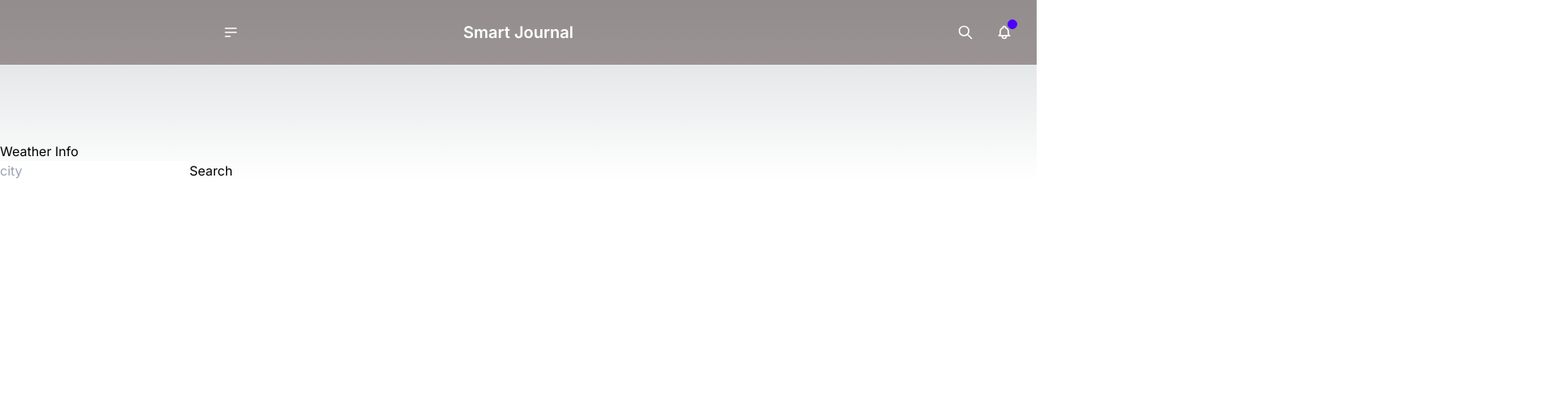
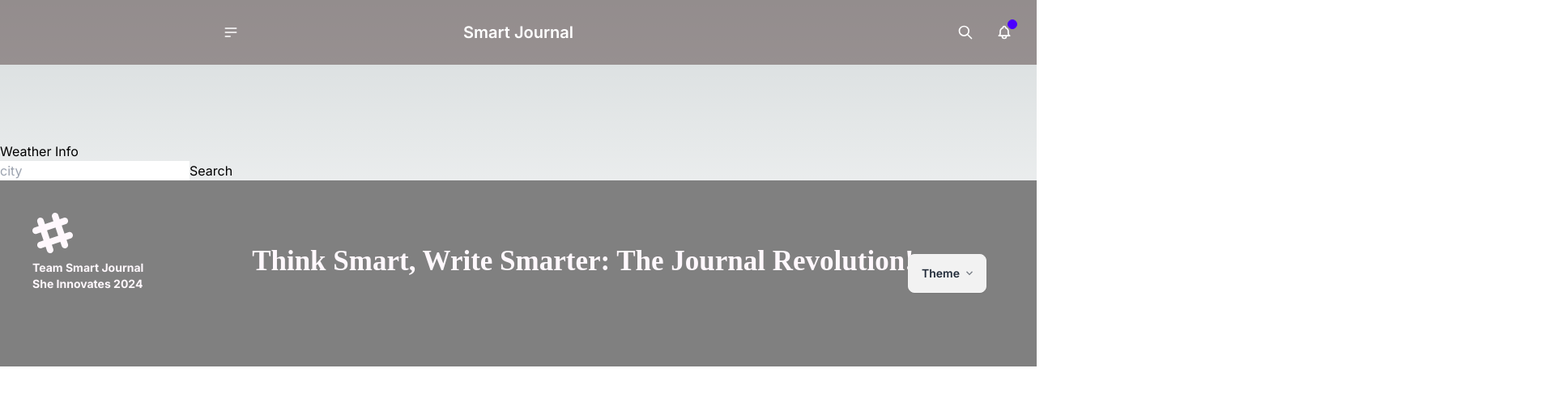
Before and after one commit to lampealex888/sheinnovates2024-smart-journal, a Next.js app: page /weather in a window 1280 px wide. Shown: the top 492 px of the page at 81% size, 1920 px wide, since content can reach past the window. Built offline with nearby package versions, Linux system fonts and the light colour scheme; no server answers.

Commit message:
move footer into component

```diff
--- /dev/null
+++ b/src/app/components/footer.jsx
@@ -0,0 +1,92 @@
+export default function Footer() {
+  return (
+    <footer className="footer p-10 text-secondary-content">
+      <aside>
+        <svg
+          width="50"
+          height="50"
+          viewBox="0 0 24 24"
+          xmlns="http://www.w3.org/2000/svg"
+          fillRule="evenodd"
+          clipRule="evenodd"
+          className="inline-block fill-current"
+        >
+          <path d="M22.672 15.226l-2.432.811.841 2.515c.33 1.019-.209 2.127-1.23 2.456-1.15.325-2.148-.321-2.463-1.226l-.84-2.518-5.013 1.677.84 2.517c.391 1.203-.434 2.542-1.831 2.542-.88 0-1.601-.564-1.86-1.314l-.842-2.516-2.431.809c-1.135.328-2.145-.317-2.463-1.229-.329-1.018.211-2.127 1.231-2.456l2.432-.809-1.621-4.823-2.432.808c-1.355.384-2.558-.59-2.558-1.839 0-.817.509-1.582 1.327-1.846l2.433-.809-.842-2.515c-.33-1.02.211-2.129 1.232-2.458 1.02-.329 2.13.209 2.461 1.229l.842 2.515 5.011-1.677-.839-2.517c-.403-1.238.484-2.553 1.843-2.553.819 0 1.585.509 1.85 1.326l.841 2.517 2.431-.81c1.02-.33 2.131.211 2.461 1.229.332 1.018-.21 2.126-1.23 2.456l-2.433.809 1.622 4.823 2.433-.809c1.242-.401 2.557.484 2.557 1.838 0 .819-.51 1.583-1.328 1.847m-8.992-6.428l-5.01 1.675 1.619 4.828 5.011-1.674-1.62-4.829z"></path>
+        </svg>
+        <p className="font-bold">
+          Team Smart Journal <br />
+          She Innovates 2024
+        </p>
+      </aside>
+      <aside>
+        <p className="font-bold slogan">
+          Think Smart, Write Smarter: The Journal Revolution!
+        </p>
+      </aside>
+      <div className="dropdown mb-72">
+        <div tabIndex={0} role="button" className="btn m-1">
+          Theme
+          <svg
+            width="12px"
+            height="12px"
+            className="h-2 w-2 fill-current opacity-60 inline-block"
+            xmlns="http://www.w3.org/2000/svg"
+            viewBox="0 0 2048 2048"
+          >
+            <path d="M1799 349l242 241-1017 1017L7 590l242-241 775 775 775-775z"></path>
+          </svg>
+        </div>
+        <ul
+          tabIndex={0}
+          className="dropdown-content z-[1] p-2 shadow-2xl bg-base-300 rounded-box w-52"
+        >
+          <li>
+            <input
+              type="radio"
+              name="theme-dropdown"
+              className="theme-controller btn btn-sm btn-block justify-start"
+              aria-label="Default"
+              value="default"
+            />
+          </li>
+          <li>
+            <input
+              type="radio"
+              name="theme-dropdown"
+              className="theme-controller btn-sm btn-block btn justify-start"
+              aria-label="Retro"
+              value="retro"
+            />
+          </li>
+          <li>
+            <input
+              type="radio"
+              name="theme-dropdown"
+              className="theme-controller btn btn-sm btn-block justify-start"
+              aria-label="Cyberpunk"
+              value="cyberpunk"
+            />
+          </li>
+          <li>
+            <input
+              type="radio"
+              name="theme-dropdown"
+              className="theme-controller btn btn-sm btn-block justify-start"
+              aria-label="Valentine"
+              value="valentine"
+            />
+          </li>
+          <li>
+            <input
+              type="radio"
+              name="theme-dropdown"
+              className="theme-controller btn btn-sm btn-block justify-start"
+              aria-label="Aqua"
+              value="aqua"
+            />
+          </li>
+        </ul>
+      </div>
+    </footer>
+  );
+}
--- a/src/app/layout.jsx
+++ b/src/app/layout.jsx
@@ -1,6 +1,7 @@
 import { Inter } from "next/font/google";
 import "./globals.css";
 import Header from "./components/header";
+import Footer from "./components/footer";
 
 const inter = Inter({ subsets: ["latin"] });
 
@@ -15,6 +16,7 @@
       <body className={inter.className}>
         <Header />
         <div className="main-content">{children}</div>
+        <Footer />
       </body>
     </html>
   );
--- a/src/app/page.jsx
+++ b/src/app/page.jsx
@@ -1,5 +1,4 @@
 import Image from "next/image";
-import styles from "./globals.css";
 import Link from "next/link";
 
 export default function Home() {
@@ -38,19 +37,17 @@
         </div>
 
         <div className="text-6xl font-bold block1 mt">
-        <h1 className="text-5xl font-bold" >
+          <h1 className="text-5xl font-bold">
             A revolutionary new way to manage and journal your day.
           </h1>
-
         </div>
-
-
 
         <div className="flex block2 ">
           {/* Left side */}
           <div className="bigCalendar">
             <div className="bigCalender">
-        <img class ="center"
+              <img
+                class="center"
                 src="https://assets-global.website-files.com/5fcb349058268443b1f5dbdb/6287995cde0a4d34a94beea1_new-image.webp"
                 alt="Your Image Alt Text"
                 width={900}
@@ -71,18 +68,9 @@
 
             <h1> Stop working extra hours.</h1>
             <br></br>
-
-
-
           </div>
         </div>
       </div>
-
-      <div>
-
-      </div>
-
-
 
       {/* scroll indicator */}
       <div class="header">
@@ -91,37 +79,6 @@
           <div class="progress-bar" id="myBar"></div>
         </div>
       </div>
-
-      {/* footer */}
-      <footer className="footer p-10 text-secondary-content footer">
-        <aside>
-          <svg width="50" height="50" viewBox="0 0 24 24" xmlns="http://www.w3.org/2000/svg" fillRule="evenodd" clipRule="evenodd" className="inline-block fill-current"><path d="M22.672 15.226l-2.432.811.841 2.515c.33 1.019-.209 2.127-1.23 2.456-1.15.325-2.148-.321-2.463-1.226l-.84-2.518-5.013 1.677.84 2.517c.391 1.203-.434 2.542-1.831 2.542-.88 0-1.601-.564-1.86-1.314l-.842-2.516-2.431.809c-1.135.328-2.145-.317-2.463-1.229-.329-1.018.211-2.127 1.231-2.456l2.432-.809-1.621-4.823-2.432.808c-1.355.384-2.558-.59-2.558-1.839 0-.817.509-1.582 1.327-1.846l2.433-.809-.842-2.515c-.33-1.02.211-2.129 1.232-2.458 1.02-.329 2.13.209 2.461 1.229l.842 2.515 5.011-1.677-.839-2.517c-.403-1.238.484-2.553 1.843-2.553.819 0 1.585.509 1.85 1.326l.841 2.517 2.431-.81c1.02-.33 2.131.211 2.461 1.229.332 1.018-.21 2.126-1.23 2.456l-2.433.809 1.622 4.823 2.433-.809c1.242-.401 2.557.484 2.557 1.838 0 .819-.51 1.583-1.328 1.847m-8.992-6.428l-5.01 1.675 1.619 4.828 5.011-1.674-1.62-4.829z"></path></svg>
-          <p className="font-bold">
-            Team Smart Journal <br/>She Innovates 2024
-          </p>
-        </aside>
-
-        <aside>
-          <p className="font-bold slogan">
-          Think Smart, Write Smarter: The Journal Revolution!"
-          </p>
-        </aside>
-
-        <div className="dropdown mb-72 dropdown">
-          <div tabIndex={0} role="button" className="btn m-1">
-            Theme
-            <svg width="12px" height="12px" className="h-2 w-2 fill-current opacity-60 inline-block" xmlns="http://www.w3.org/2000/svg" viewBox="0 0 2048 2048"><path d="M1799 349l242 241-1017 1017L7 590l242-241 775 775 775-775z"></path></svg>
-          </div>
-          <ul tabIndex={0} className="dropdown-content z-[1] p-2 shadow-2xl bg-base-300 rounded-box w-52">
-            <li><input type="radio" name="theme-dropdown" className="theme-controller btn btn-sm btn-block btn justify-start" aria-label="Default" value="default"/></li>
-            <li><input type="radio" name="theme-dropdown" className="theme-controller btn btn-sm btn-block btn justify-start" aria-label="Retro" value="retro"/></li>
-            <li><input type="radio" name="theme-dropdown" className="theme-controller btn btn-sm btn-block btn justify-start" aria-label="Cyberpunk" value="cyberpunk"/></li>
-            <li><input type="radio" name="theme-dropdown" className="theme-controller btn btn-sm btn-block btn justify-start" aria-label="Valentine" value="valentine"/></li>
-            <li><input type="radio" name="theme-dropdown" className="theme-controller btn btn-sm btn-block btn justify-start" aria-label="Aqua" value="aqua"/></li>
-          </ul>
-        </div>
-      </footer>
-
     </main>
   );
 }
--- a/src/app/weather/page.jsx
+++ b/src/app/weather/page.jsx
@@ -1,5 +1,3 @@
-"use client";
-
 import React from "react";
 import { useState } from "react";
 import axios from "axios";
@@ -10,7 +8,7 @@
   // const apiKey = process.env.WEATHER_API_KEY;
   // const apiKey = process.env.REACT_APP_WEATHER_API_KEY;
   // const apiKey = "0adfa1ef116b49c1b93214506242701";
-  const apiKey = process.env.NEXT_PUBLIC_WEATHER_API_KEY;
+  const apiKey = process.env.WEATHER_API_KEY;
 
 
   const getWeather = async (e) => {
--- a/src/middleware.js
+++ b/src/middleware.js
@@ -4,7 +4,7 @@
   const path = request.nextUrl.pathname;
 
   const isPublicPath =
-    path === "/login" || path === "/signup" || path === "/verifyemail";
+    path === "/" || "/login" || path === "/signup" || path === "/verifyemail";
 
   const token = request.cookies.get("token")?.value || "";
 
```
Lines whose indentation alone changed are shown as unchanged.
